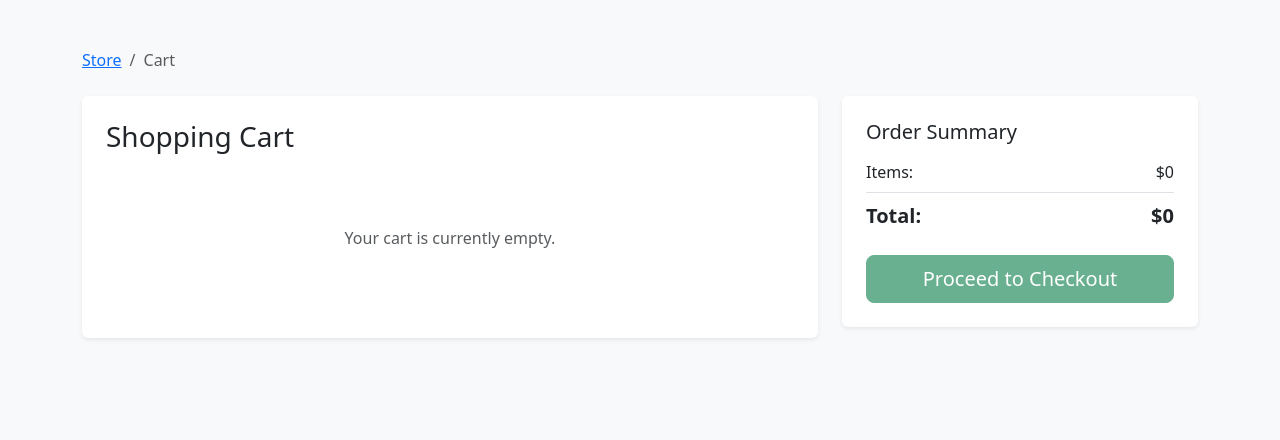
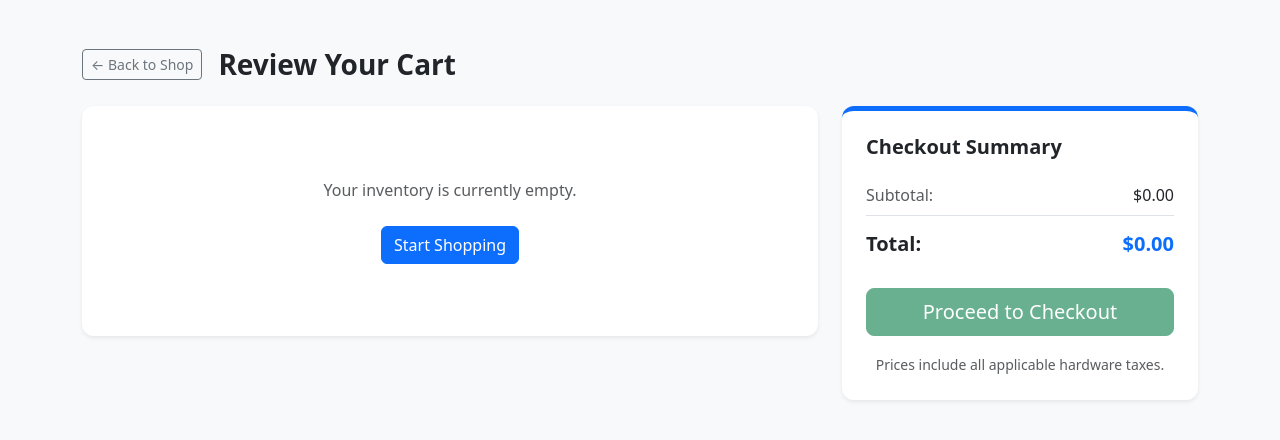
Before and after one commit to maxB0n/django-shopping-site, a Django app: page /cart/ in a window 1280 px wide. Shown: the top 440 px of the page. Run offline with Django 5.2, Linux system fonts and the light colour scheme; parts of the project's set-up code (start-up, migrations or seed data) failed here and were passed over.

Commit message:
Redesigned cart_summary and create html

```diff
--- a/cart/templates/cart/cart_summary.html
+++ b/cart/templates/cart/cart_summary.html
@@ -1,30 +1,35 @@
 <!DOCTYPE html>
 <html lang="en">
 <head>
+    <meta charset="UTF-8">
+    <meta name="viewport" content="width=device-width, initial-scale=1.0">
+    <title>Shopping Cart | Inventory</title>
     <link href="https://cdn.jsdelivr.net/npm/bootstrap@5.3.0/dist/css/bootstrap.min.css" rel="stylesheet">
-    <title>Shopping Cart</title>
+    <style>
+        body { background-color: #f8f9fa; }
+        .card { border: none; border-radius: 12px; }
+        .table thead { background-color: #f1f3f5; }
+    </style>
 </head>
-<body class="bg-light">
+<body>
+
     <div class="container py-5">
-        <nav aria-label="breadcrumb">
-            <ol class="breadcrumb">
-                <li class="breadcrumb-item"><a href="/">Store</a></li>
-                <li class="breadcrumb-item active">Cart</li>
-            </ol>
-        </nav>
+        <div class="d-flex align-items-center mb-4">
+            <a href="/" class="btn btn-outline-secondary btn-sm me-3">&larr; Back to Shop</a>
+            <h1 class="h3 mb-0 fw-bold">Review Your Cart</h1>
+        </div>
 
-        <div class="row mt-4">
+        <div class="row g-4">
             <div class="col-lg-8">
-                <div class="card shadow-sm p-4 border-0">
-                    <h3 class="mb-4">Shopping Cart</h3>
+                <div class="card shadow-sm p-4">
                     {% if cart_items %}
                     <div class="table-responsive">
                         <table class="table align-middle">
-                            <thead class="text-muted small text-uppercase">
+                            <thead class="small text-uppercase text-muted">
                                 <tr>
-                                    <th>Product</th>
-                                    <th>Quantity</th>
-                                    <th>Subtotal</th>
+                                    <th style="width: 50%;">Item Description</th>
+                                    <th class="text-center">Qty</th>
+                                    <th class="text-end">Subtotal</th>
                                     <th></th>
                                 </tr>
                             </thead>
@@ -32,16 +37,20 @@
                                 {% for item in cart_items %}
                                 <tr>
                                     <td>
-                                        <div class="fw-bold">{{ item.product.name }}</div>
-                                        <div class="text-muted small">${{ item.product.price }} each</div>
+                                        <div class="fw-bold text-dark">{{ item.product.name }}</div>
+                                        <div class="small text-muted">${{ item.product.price|floatformat:2 }} per unit</div>
                                     </td>
-                                    <td>{{ item.quantity }}</td>
-                                    <td class="fw-bold">${{ item.total_item_price }}</td>
+                                    <td class="text-center">
+                                        <span class="badge bg-light text-dark border px-3 py-2">{{ item.quantity }}</span>
+                                    </td>
+                                    <td class="text-end fw-bold">
+                                        ${{ item.total_item_price|floatformat:2 }}
+                                    </td>
                                     <td class="text-end">
-                                        <form action="{% url 'cart_delete' %}" method="POST">
+                                        <form action="{% url 'cart_delete' %}" method="POST" class="d-inline">
                                             {% csrf_token %}
                                             <input type="hidden" name="product_id" value="{{ item.product.id }}">
-                                            <button type="submit" class="btn btn-sm btn-outline-danger">Remove</button>
+                                            <button type="submit" class="btn btn-link text-danger p-0 small">Remove</button>
                                         </form>
                                     </td>
                                 </tr>
@@ -50,28 +59,35 @@
                         </table>
                     </div>
                     {% else %}
-                    <p class="py-5 text-center text-muted">Your cart is currently empty.</p>
+                    <div class="text-center py-5">
+                        <p class="text-muted mb-4">Your inventory is currently empty.</p>
+                        <a href="/" class="btn btn-primary">Start Shopping</a>
+                    </div>
                     {% endif %}
                 </div>
             </div>
 
             <div class="col-lg-4">
-                <div class="card shadow-sm border-0 p-4 bg-white">
-                    <h5 class="mb-3">Order Summary</h5>
+                <div class="card shadow-sm p-4 border-top border-primary border-5">
+                    <h5 class="fw-bold mb-4">Checkout Summary</h5>
                     <div class="d-flex justify-content-between mb-2">
-                        <span>Items:</span>
-                        <span>${{ cart.get_total_price }}</span>
+                        <span class="text-muted">Subtotal:</span>
+                        <span>${{ cart.get_total_price|floatformat:2 }}</span>
                     </div>
-                    <div class="d-flex justify-content-between mb-4 border-top pt-2">
-                        <span class="fw-bold fs-5">Total:</span>
-                        <span class="fw-bold fs-5">${{ cart.get_total_price }}</span>
+                    <div class="d-flex justify-content-between mb-4 border-top pt-3">
+                        <span class="fw-bold h5">Total:</span>
+                        <span class="fw-bold h5 text-primary">${{ cart.get_total_price|floatformat:2 }}</span>
                     </div>
                     <a href="{% url 'order_create' %}" class="btn btn-success btn-lg w-100 {% if not cart_items %}disabled{% endif %}">
                         Proceed to Checkout
                     </a>
+                    <div class="mt-3 text-center">
+                        <small class="text-muted">Prices include all applicable hardware taxes.</small>
+                    </div>
                 </div>
             </div>
         </div>
     </div>
+
 </body>
 </html>
```
Also changed, not shown: orders/templates/orders/create.html (+48 -23 lines), db.sqlite3, foodpics/animalcracker.jpg (added), foodpics/whitemonster.jfif (added).
